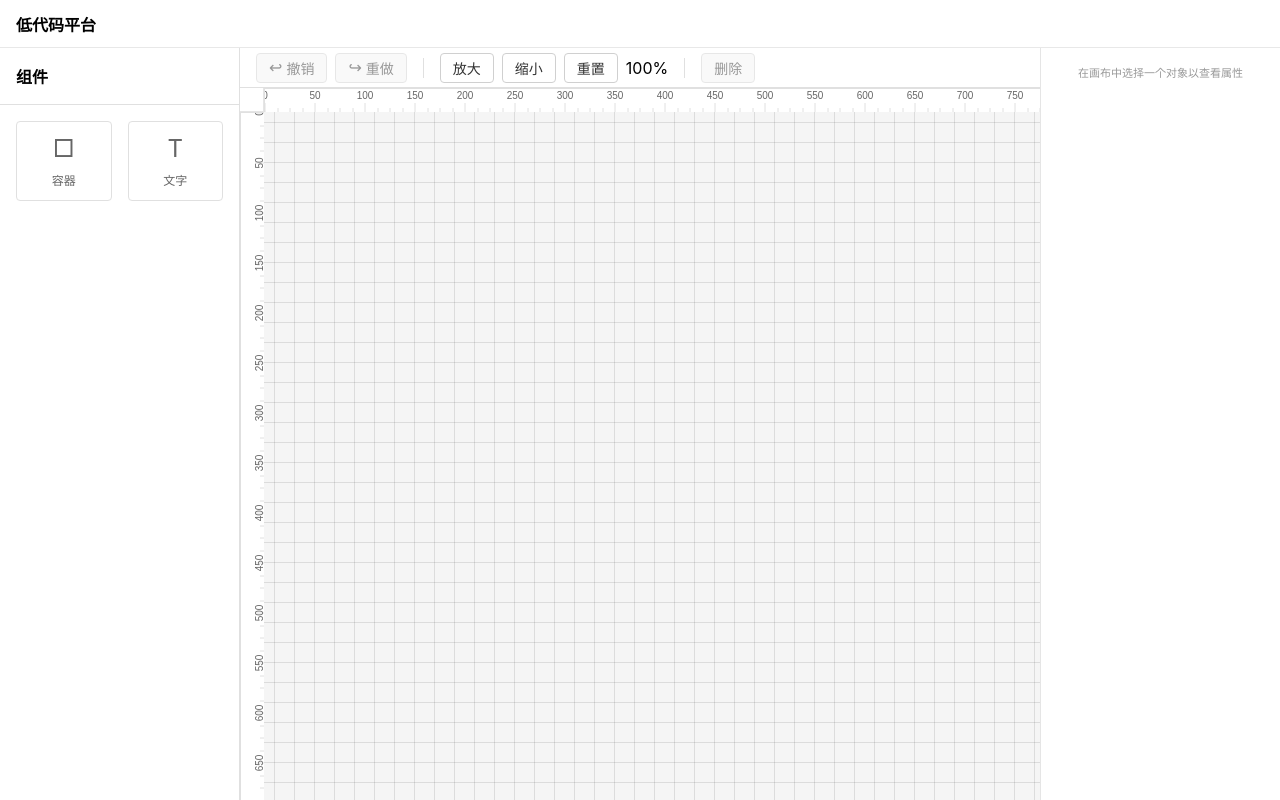
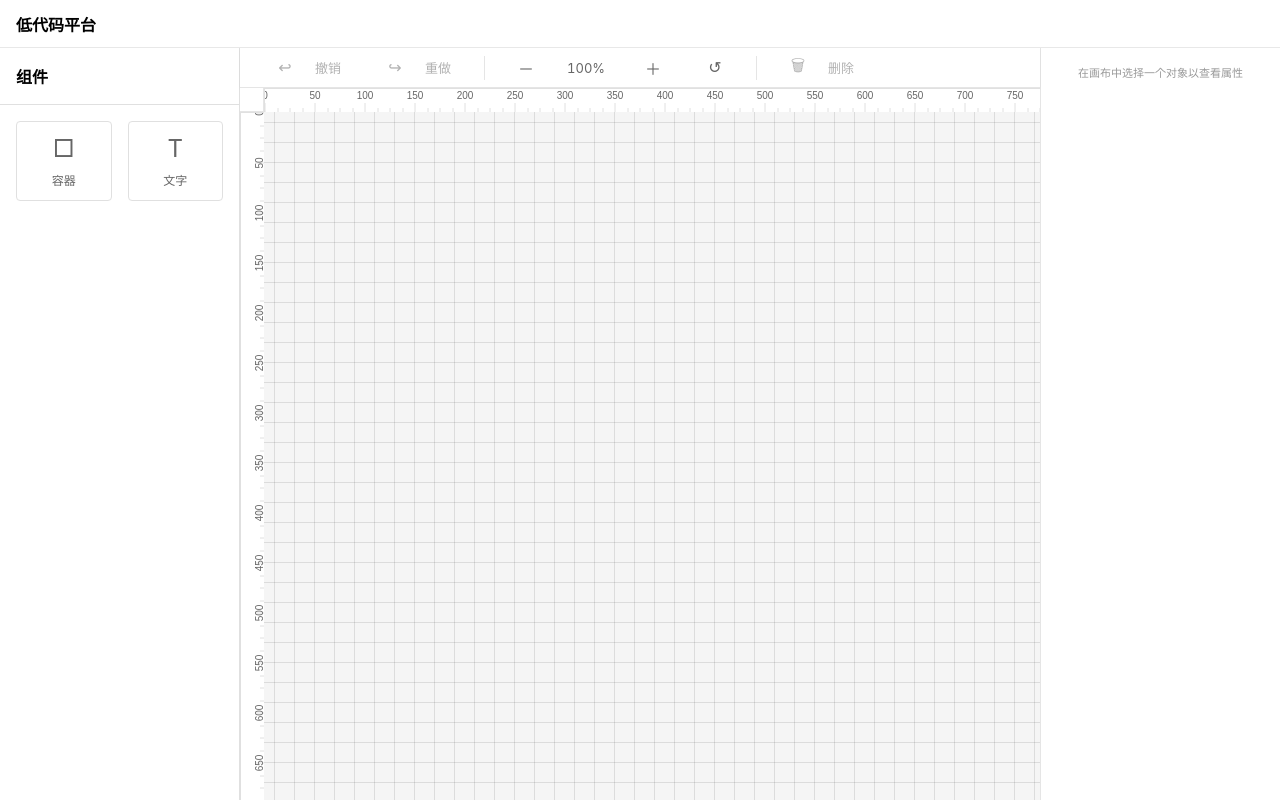
Before and after one commit to xenonflash/simple-editor, a Vue app: page / in a window 1280 px wide. Built offline with nearby package versions, Linux system fonts and the light colour scheme; the HTML template or start-up script is replaced by a standard one.

Commit message:
调整样式

```diff
--- a/src/components/layout/Board.vue
+++ b/src/components/layout/Board.vue
@@ -1,21 +1,41 @@
 <template>
   <div class="board">
     <div class="toolbar">
-      <button @click="undo" :disabled="!canUndo">
+      <div class="button-group">
+        <button @click="undo" :disabled="!canUndo" data-tooltip="撤销 (⌘Z)">
           <span class="icon">↩</span>
           <span class="text">撤销</span>
         </button>
-      <button @click="redo" :disabled="!canRedo">
+        <button @click="redo" :disabled="!canRedo" data-tooltip="重做 (⌘⇧Z)">
           <span class="icon">↪</span>
           <span class="text">重做</span>
         </button>
+      </div>
+
       <div class="divider"></div>
-      <button @click="zoomIn">放大</button>
-      <button @click="zoomOut">缩小</button>
-      <button @click="resetZoom">重置</button>
-      <span>{{ Math.round(scale * 100) }}%</span>
+
+      <div class="zoom-controls">
+        <button @click="zoomOut" data-tooltip="缩小 (⌘-)">
+          <span class="icon">－</span>
+        </button>
+        <span class="zoom-value">{{ Math.round(scale * 100) }}%</span>
+        <button @click="zoomIn" data-tooltip="放大 (⌘+)">
+          <span class="icon">＋</span>
+        </button>
+        <button @click="resetZoom" data-tooltip="重置缩放 (⌘0)">
+          <span class="icon">↺</span>
+        </button>
+      </div>
+
       <div class="divider"></div>
-      <button @click="deleteSelectedComponent" :disabled="!selectedId">删除</button>
+
+      <button class="delete-button"
+              @click="deleteSelectedComponent"
+              :disabled="!selectedId"
+              data-tooltip="删除 (Delete)">
+        <span class="icon">🗑</span>
+        <span class="text">删除</span>
+      </button>
     </div>
     <div class="main-content">
       <div class="canvas-container">
@@ -450,51 +470,135 @@ function redo() {
   height: 100%;
   background: #f0f0f0;
   position: relative;
+  font-family: -apple-system, BlinkMacSystemFont, 'Segoe UI', Roboto, 'Helvetica Neue', Arial;
 }
 
 .toolbar {
   height: 40px;
   padding: 0 16px;
-  background: #fff;
-  border-bottom: 1px solid #e0e0e0;
+  background: #ffffff;
+  border-bottom: 1px solid #e5e5e5;
   display: flex;
   align-items: center;
   gap: 8px;
+  box-shadow: 0 1px 2px rgba(0, 0, 0, 0.05);
+  user-select: none;
 }
 
 .toolbar button {
-  padding: 4px 12px;
-  border: 1px solid #d0d0d0;
-  background: #fff;
-  border-radius: 4px;
+  height: 28px;
+  padding: 0 12px;
+  border: 1px solid transparent;
+  border-radius: 6px;
+  background: transparent;
+  color: #1f1f1f;
+  font-size: 13px;
+  display: flex;
+  align-items: center;
+  gap: 6px;
   cursor: pointer;
-  font-size: 14px;
-  color: #333;
+  transition: all 0.2s ease;
+}
+
+.toolbar button:hover:not(:disabled) {
+  background: #f5f5f5;
+}
+
+.toolbar button:active:not(:disabled) {
+  background: #ebebeb;
+  transform: scale(0.98);
+}
+
+.toolbar button:disabled {
+  opacity: 0.5;
+  cursor: not-allowed;
+}
+
+.toolbar button .icon {
+  font-size: 16px;
+  display: flex;
+  align-items: center;
+  justify-content: center;
+  width: 16px;
+  height: 16px;
+  color: #666;
+}
+
+.toolbar .divider {
+  width: 1px;
+  height: 24px;
+  background: #e5e5e5;
+  margin: 0 4px;
+}
+
+.toolbar span {
+  font-size: 13px;
+  color: #666;
+  display: flex;
+  align-items: center;
+  padding: 0 8px;
+}
+
+/* 工具栏按钮组 */
+.toolbar .button-group {
+  display: flex;
+  gap: 4px;
+}
+
+/* 缩放控制组 */
+.toolbar .zoom-controls {
   display: flex;
   align-items: center;
   gap: 4px;
 }
 
-.toolbar button .icon {
-  font-size: 16px;
+.toolbar .zoom-value {
+  min-width: 45px;
+  text-align: center;
+  font-variant-numeric: tabular-nums;
 }
 
-.toolbar button:disabled {
-  opacity: 0.5;
-  cursor: not-allowed;
-  background: #f5f5f5;
+/* 删除按钮特殊样式 */
+.toolbar button.delete-button {
+  color: #ff4d4f;
 }
 
-.toolbar button:hover:not(:disabled) {
-  background: #f5f5f5;
-  border-color: #999;
+.toolbar button.delete-button:hover:not(:disabled) {
+  background: #fff1f0;
+  border-color: #ffa39e;
 }
 
-.toolbar .divider {
-  width: 1px;
-  height: 20px;
-  background: #e0e0e0;
-  margin: 0 8px;
+.toolbar button.delete-button:active:not(:disabled) {
+  background: #ffccc7;
+}
+
+/* 工具提示 */
+.toolbar button {
+  position: relative;
+}
+
+.toolbar button::after {
+  content: attr(data-tooltip);
+  position: absolute;
+  bottom: -30px;
+  left: 50%;
+  transform: translateX(-50%) scale(0.8);
+  padding: 4px 8px;
+  background: rgba(0, 0, 0, 0.75);
+  color: white;
+  font-size: 12px;
+  border-radius: 4px;
+  white-space: nowrap;
+  opacity: 0;
+  visibility: hidden;
+  transition: all 0.2s ease;
+  pointer-events: none;
+}
+
+.toolbar button:hover::after {
+  opacity: 1;
+  visibility: visible;
+  transform: translateX(-50%) scale(1);
 }
 
 .main-content {
```
Lines whose indentation alone changed are shown as unchanged.
